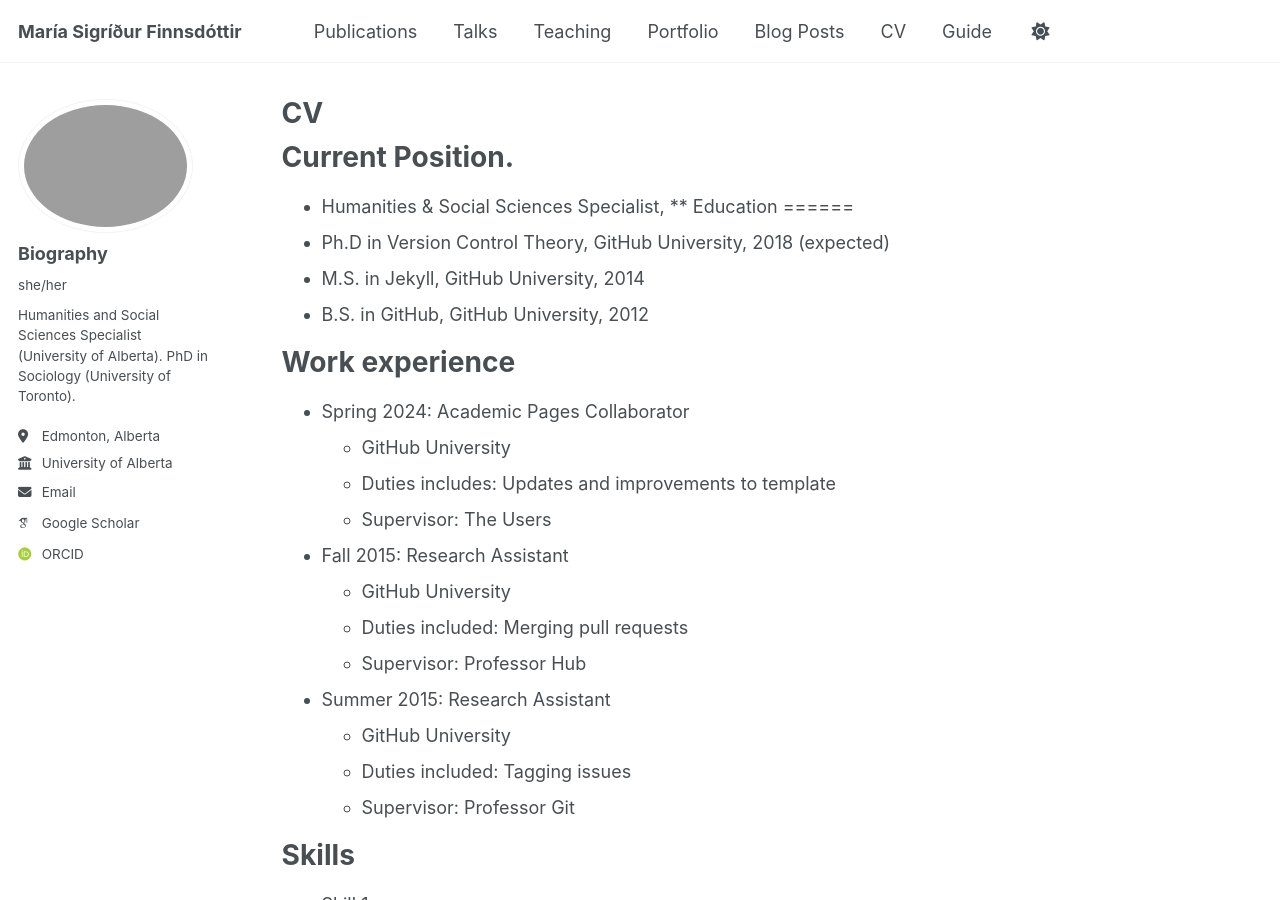
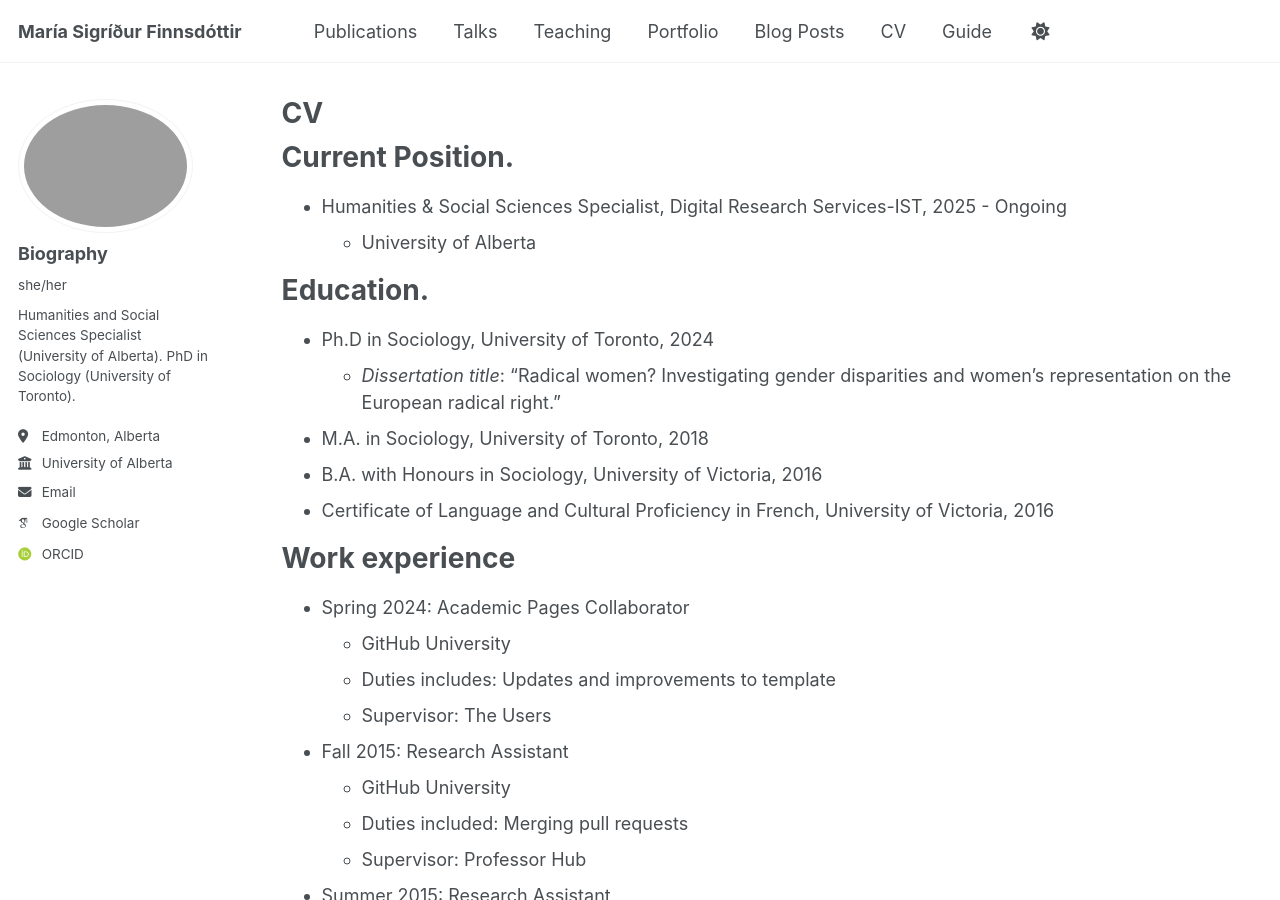
Before and after one commit to finnsdot-ualberta/finnsdottir.github.io, a Jekyll site: the page built from _pages/cv.md, in a window 1280 px wide and 900 px high. Built offline with Jekyll 4.4.1, drawn with Linux system fonts in a browser that asks for light colours; some web fonts are replaced.

Commit message:
Update cv.md

```diff
--- a/_pages/cv.md
+++ b/_pages/cv.md
@@ -11,13 +11,16 @@ redirect_from:
 
 Current Position.
 ======
-* Humanities & Social Sciences Specialist,
-**
-Education
+* Humanities & Social Sciences Specialist, Digital Research Services-IST, 2025 - Ongoing
+  * University of Alberta
+
+Education.
 ======
-* Ph.D in Version Control Theory, GitHub University, 2018 (expected)
-* M.S. in Jekyll, GitHub University, 2014
-* B.S. in GitHub, GitHub University, 2012
+* Ph.D in Sociology, University of Toronto, 2024
+  * <i>Dissertation title</i>: “Radical women? Investigating gender disparities and women’s representation on the European radical right.”
+* M.A. in Sociology, University of Toronto, 2018
+* B.A. with Honours in Sociology, University of Victoria, 2016
+* Certificate of Language and Cultural Proficiency in French, University of Victoria, 2016
 
 Work experience
 ======
```
